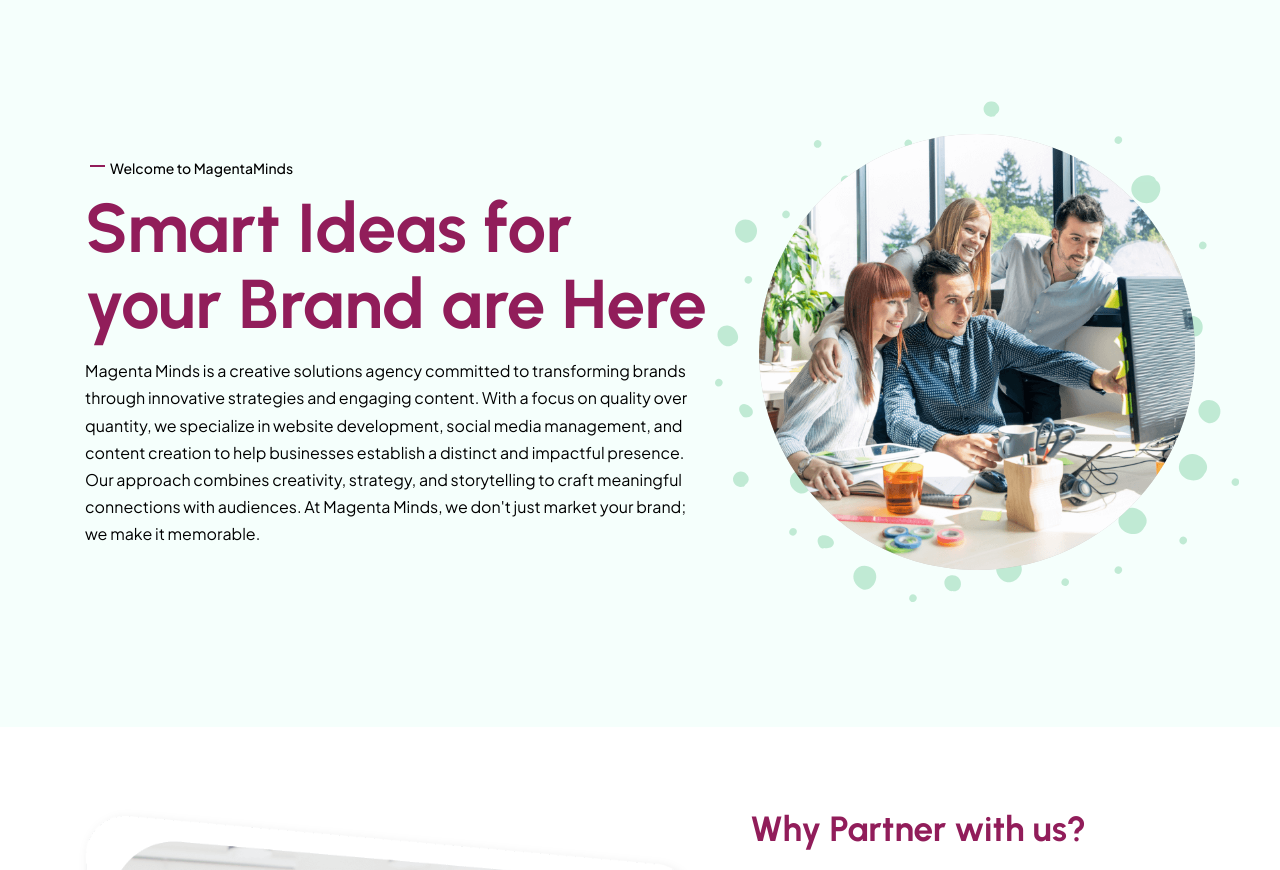
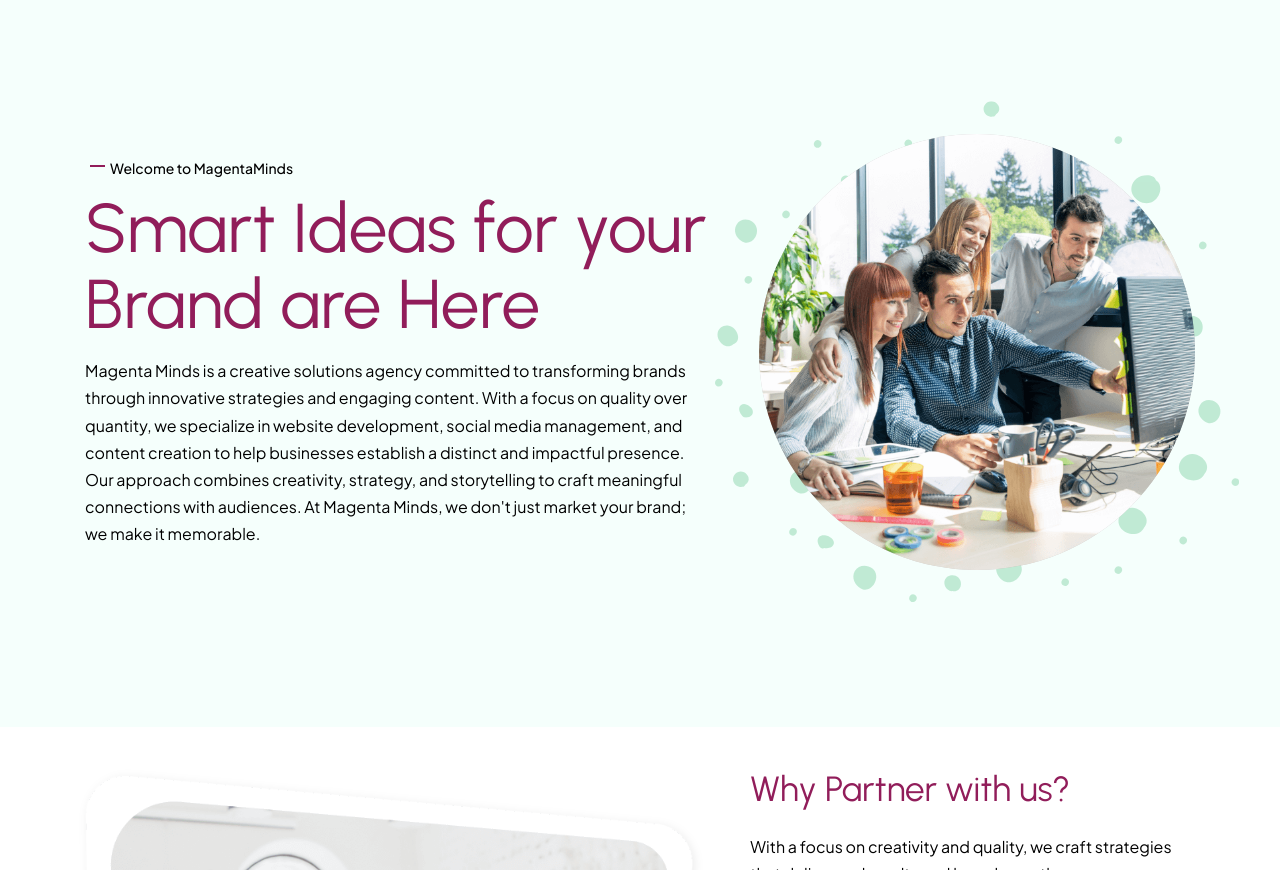
Before and after one commit to sahlalu/MagentaMinds, a plain HTML site: page index.html in a window 1280 px wide. Shown: the part 73-943 px from the top of the page. Drawn offline with nearby package versions, Linux system fonts and the light colour scheme; a web font is replaced by a local one.

Commit message:
Update on 01-03-2025 2

```diff
--- a/assets/css/style.css
+++ b/assets/css/style.css
@@ -70,7 +70,7 @@
    * spacing
    */
 
-  --section-padding: 80px;
+  --section-padding: 40px;
 
   /**
    * shadow
@@ -200,13 +200,14 @@
 .h1 {
   font-size: var(--fs-1);
   line-height: 1.1;
+  font-weight: 400;
 }
 
 .h2 { font-size: var(--fs-2); }
 
 .h2,
 .h3,
-.h2-sm { line-height: 1.3; }
+.h2-sm { line-height: 1.3; font-weight: 400;}
 
 .h2-sm { font-size: var(--fs-3); }
 
```
